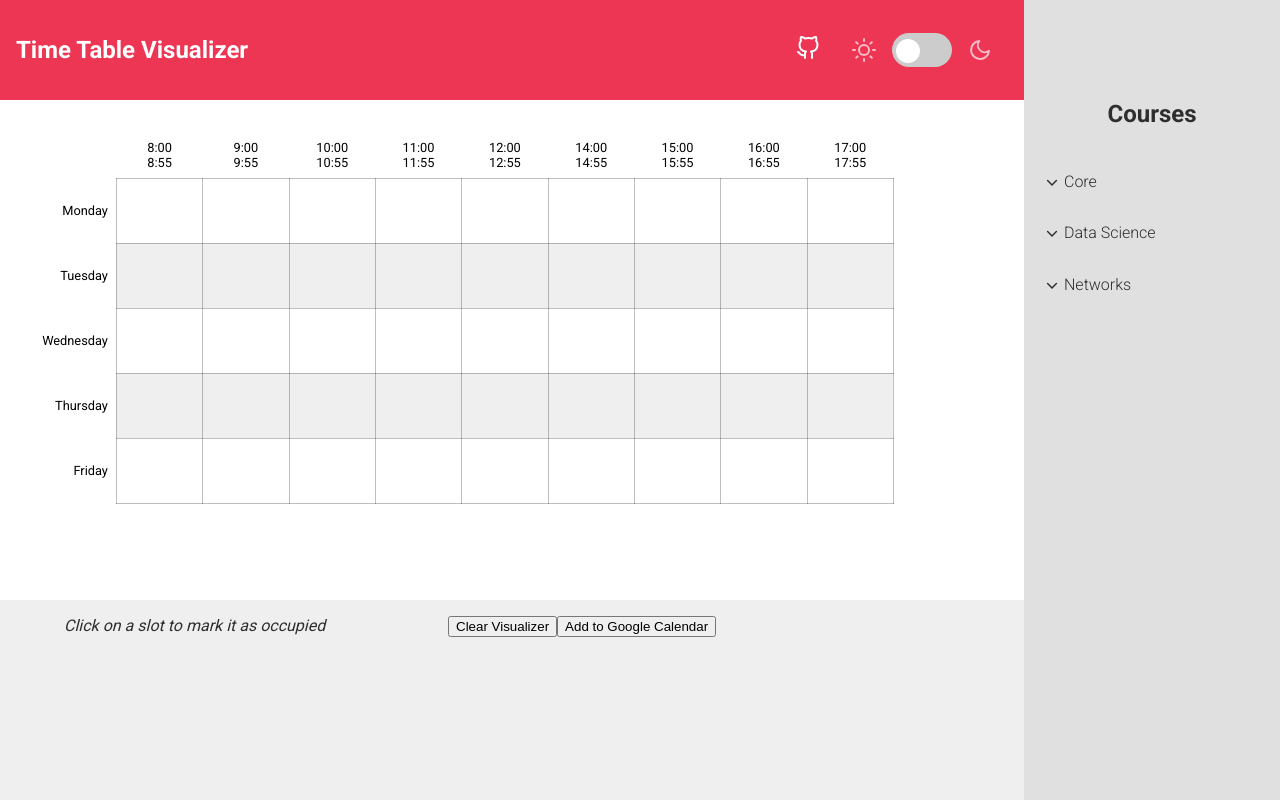
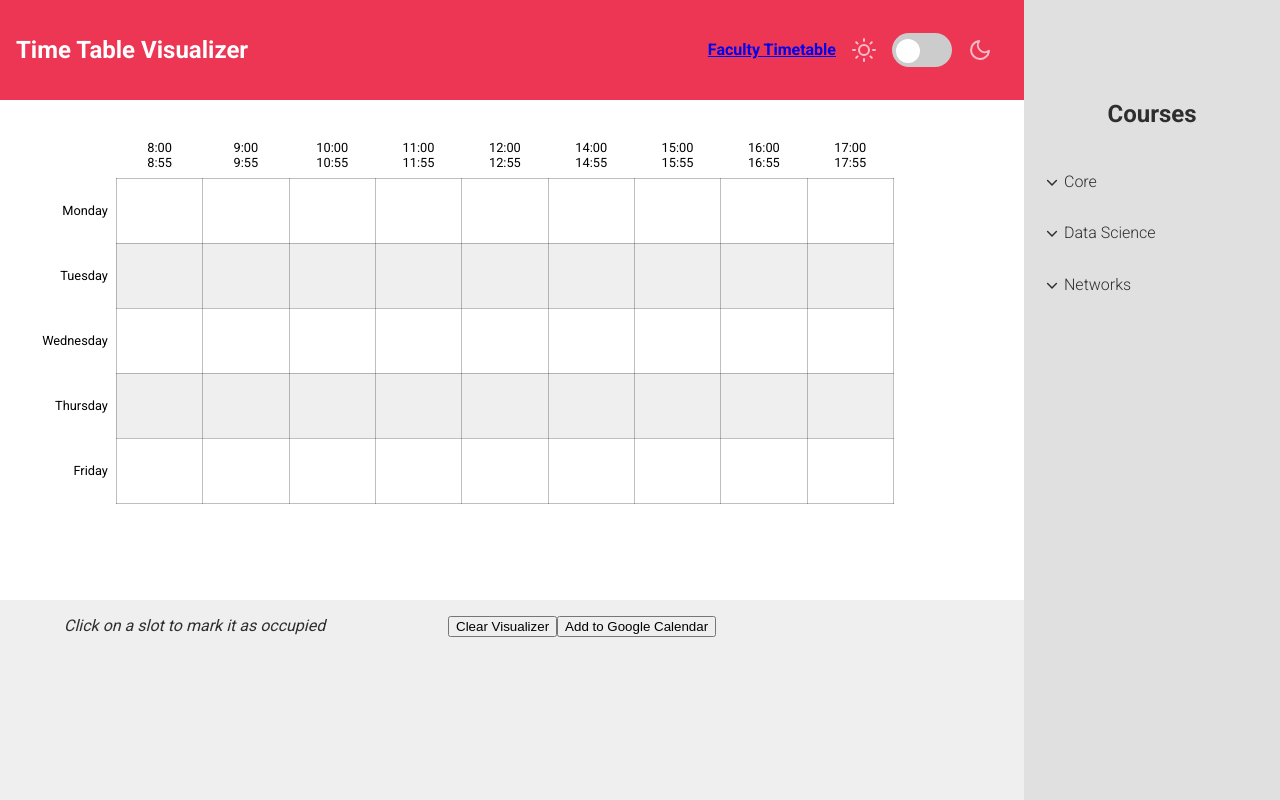
Before and after one commit to asquare14/iiitb-time-table, a Flask app: page / in a window 1280 px wide. Run offline with Flask 2, Linux system fonts and the light colour scheme; data that the repository does not hold is empty; some libraries are stand-ins or nearby versions.

Commit message:
link to faculty

```diff
--- a/templates/home.html
+++ b/templates/home.html
@@ -43,7 +43,7 @@
 				<div class="logo">
 					<h1>Time Table Visualizer</h1>
 				</div>
-				<a href=""> <i data-feather='github'></i> </a>
+				<a href="/professor"> <h4>Faculty Timetable</h4> </a>
 				<i data-feather='sun'></i>
 				<label class="switch">
 					<input type="checkbox" onclick="toggleDarkLight()">
```
